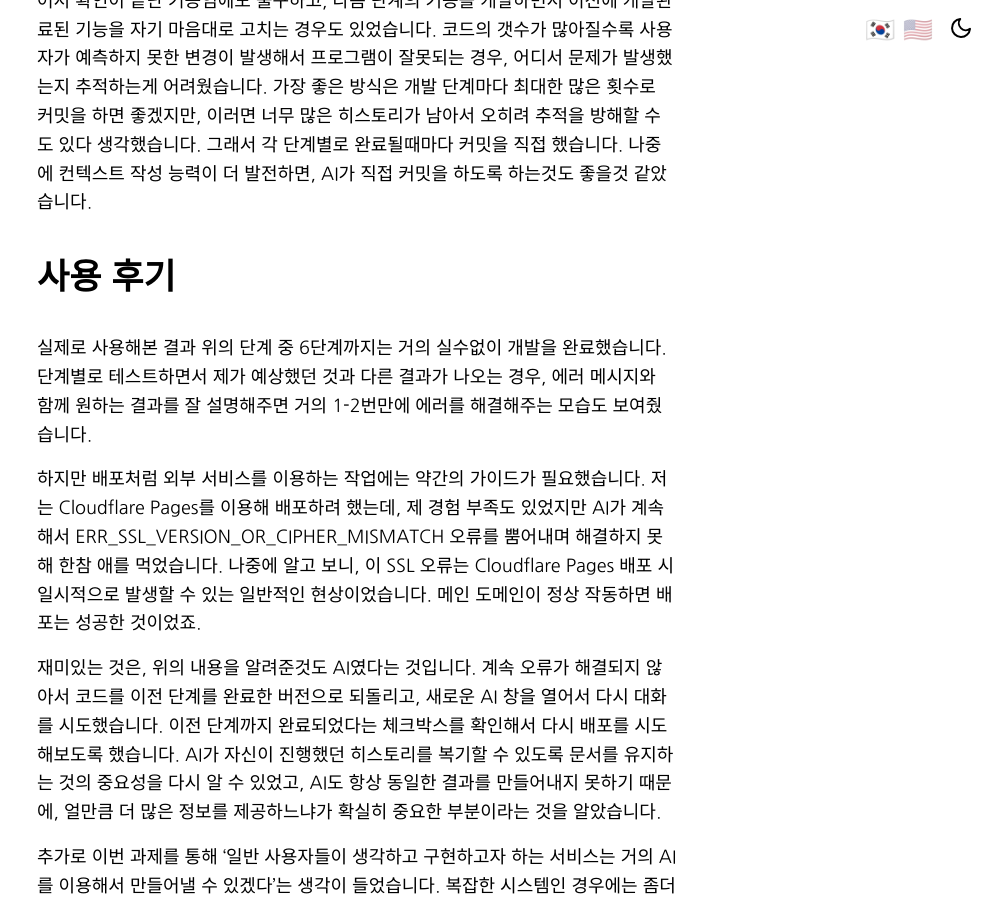
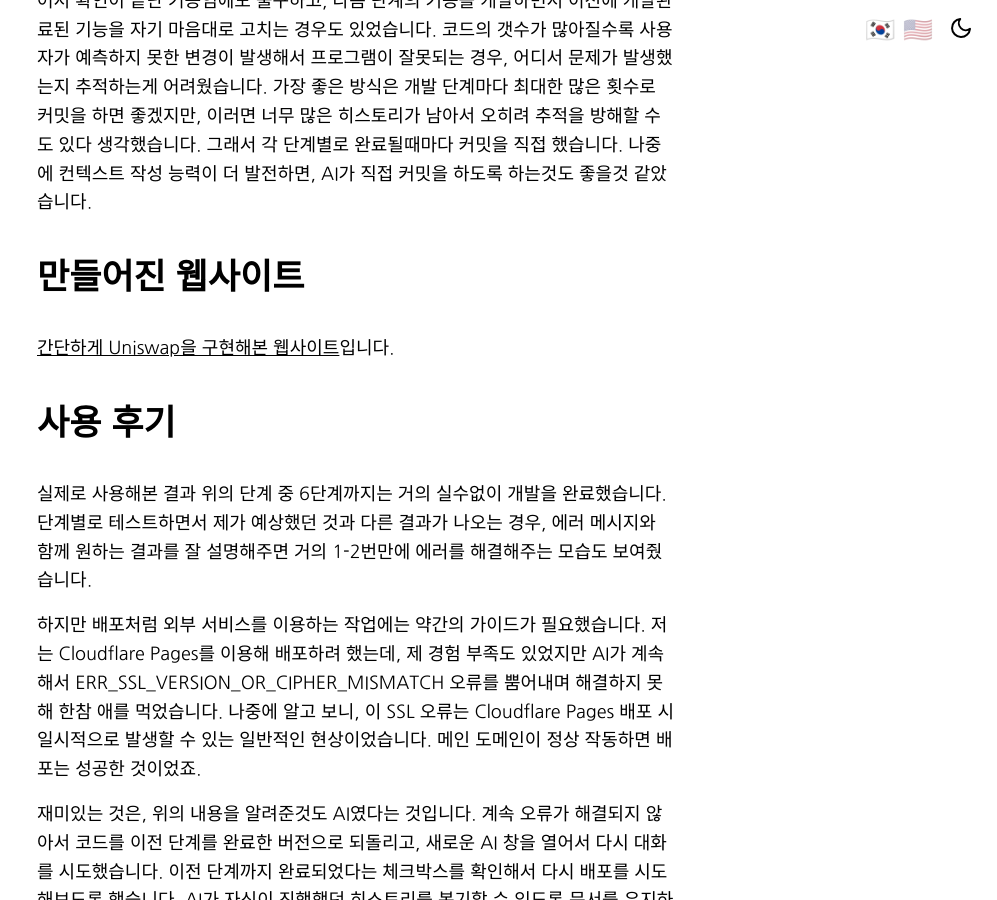
Before and after one commit to wnjoon/wnjoon.github.io, a Jekyll site: the page built from _posts/2025-09-15-miniamm-dapp-with-ai.md, in a window 1280 px wide and 900 px high, scrolled down 5276 px. Shown: the whole window, without its empty margins (283-1280 px from the left). Built offline with Jekyll 4.4.1, drawn with Linux system fonts in a browser that asks for light colours.

```diff
--- a/_posts/2025-09-15-miniamm-dapp-with-ai.md
+++ b/_posts/2025-09-15-miniamm-dapp-with-ai.md
@@ -155,6 +155,10 @@ Uniswap이 무엇인지, AMM은 어떻게 동작하고 왜 필요한지 등 바
 
 또한 각 단계가 마무리될때마다 꼭 커밋을 해야겠더라구요. 간혹 AI가 이미 잘 작성되어서 확인이 끝난 기능임에도 불구하고, 다음 단계의 기능을 개발하면서 이전에 개발완료된 기능을 자기 마음대로 고치는 경우도 있었습니다. 코드의 갯수가 많아질수록 사용자가 예측하지 못한 변경이 발생해서 프로그램이 잘못되는 경우, 어디서 문제가 발생했는지 추적하는게 어려웠습니다. 가장 좋은 방식은 개발 단계마다 최대한 많은 횟수로 커밋을 하면 좋겠지만, 이러면 너무 많은 히스토리가 남아서 오히려 추적을 방해할 수도 있다 생각했습니다. 그래서 각 단계별로 완료될때마다 커밋을 직접 했습니다. 나중에 컨텍스트 작성 능력이 더 발전하면, AI가 직접 커밋을 하도록 하는것도 좋을것 같았습니다.
 
+## 만들어진 웹사이트
+
+[간단하게 Uniswap을 구현해본 웹사이트](https://6b2d0ce4.miniamm-dapp.pages.dev/)입니다.
+
 ## 사용 후기
 
 실제로 사용해본 결과 위의 단계 중 6단계까지는 거의 실수없이 개발을 완료했습니다. 단계별로 테스트하면서 제가 예상했던 것과 다른 결과가 나오는 경우, 에러 메시지와 함께 원하는 결과를 잘 설명해주면 거의 1-2번만에 에러를 해결해주는 모습도 보여줬습니다.
```
Also changed, not shown: _posts/2025-09-15-miniamm-dapp-with-ai-en.md (+4 -0 lines).
